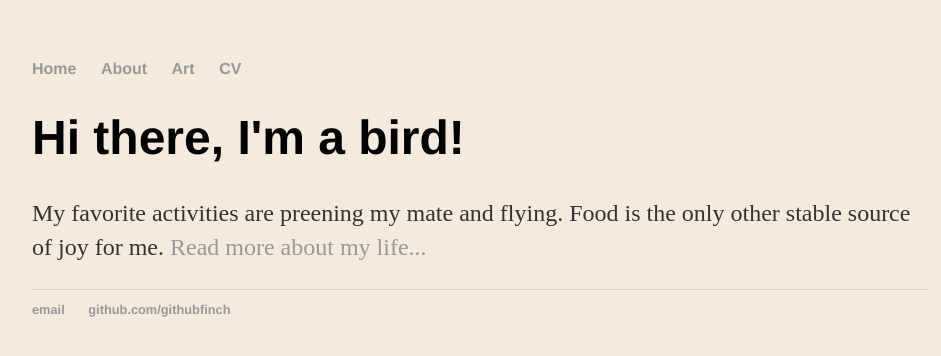
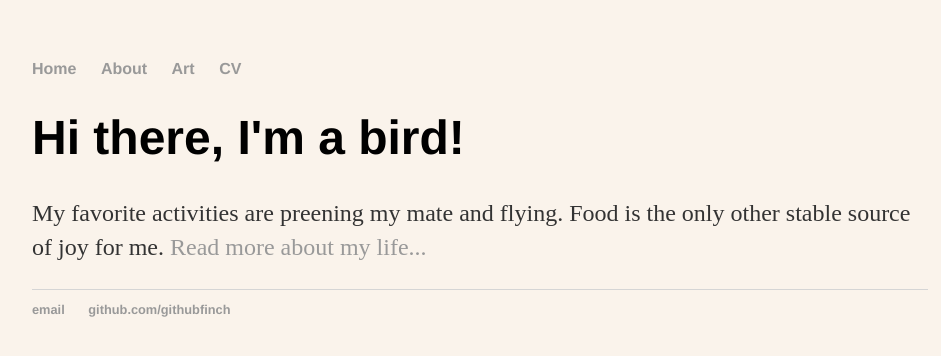
Before and after one commit to githubfinch/githubfinch.github.io, a Jekyll site: the page built from index.html, in a window 1280 px wide. Shown: the top 356 px of the page, without its empty margins (160-1101 px from the left). Built offline with Jekyll 4.4.1, drawn with Linux system fonts in a browser that asks for light colours.

Commit message:
Update main.css

```diff
--- a/css/main.css
+++ b/css/main.css
@@ -1,7 +1,7 @@
 body {
     margin: 60px auto;
     width: 70%;
-    background-color: #F5EADC;
+    background-color: #FAF3EB;
 }
 nav ul, footer ul {
     font-family:'Helvetica', 'Arial', 'Sans-Serif';
```
